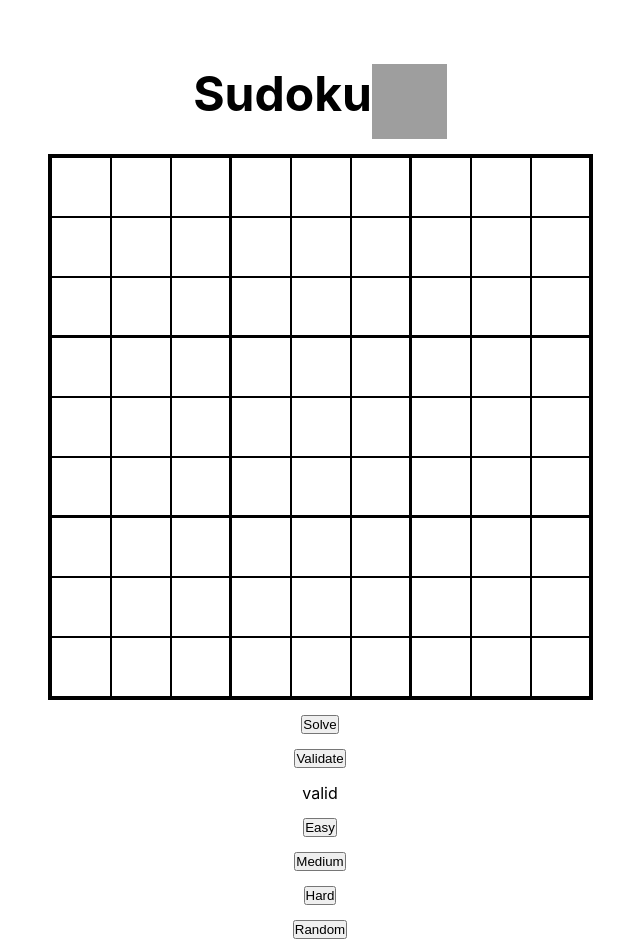
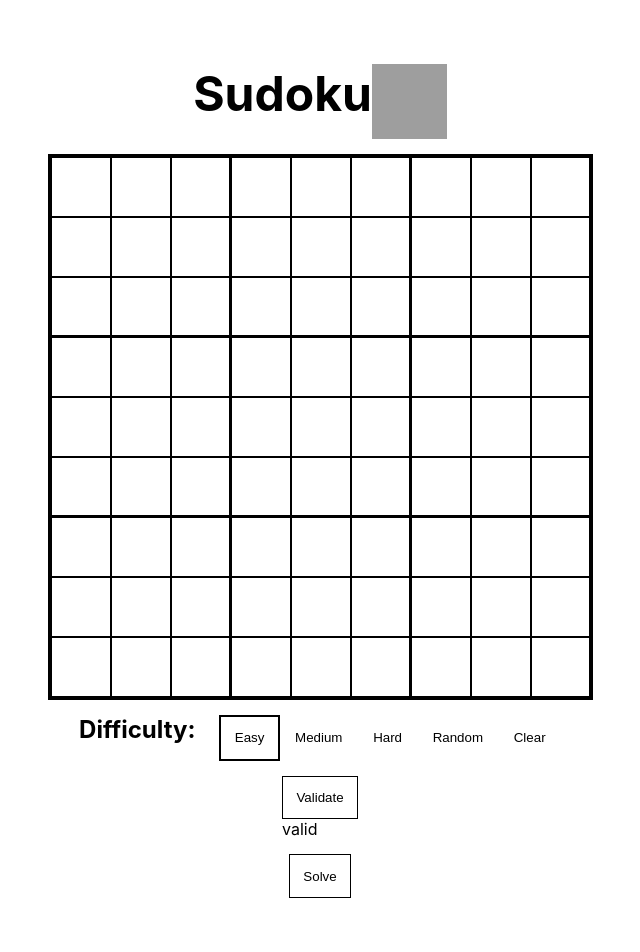
Before and after one commit to OatGoddess/Sudoku, a Next.js app: page / in a window 1280 px wide. Shown: the top 952 px of the page, without its empty margins (320-960 px from the left). Built offline with nearby package versions, Linux system fonts and the light colour scheme; no server answers; grey boxes are pictures that could not be loaded.

Commit message:
style buttons

```diff
--- /dev/null
+++ b/components/common/Button.js
@@ -0,0 +1,12 @@
+import styles from './button.module.css'
+
+export const Button = props => {
+  return (
+    <button
+      className={`${
+        props.selectable ? styles.selectable : styles.primaryButton
+      } ${props.selected ? styles.selected : ''}`}
+      {...props}
+    />
+  )
+}
--- /dev/null
+++ b/components/common/button.module.css
@@ -0,0 +1,19 @@
+.primaryButton {
+  padding: 1em;
+  border: 1px solid black;
+  background-color: white;
+}
+
+.selectable {
+  padding: 1em;
+  border: 2px solid transparent;
+  background-color: white;
+}
+
+.selectable:hover {
+  border: 2px solid black;
+}
+
+.selected {
+  border: 2px solid black;
+}
--- /dev/null
+++ b/components/common/index.js
@@ -0,0 +1 @@
+export { Button } from './Button'
--- a/pages/index.js
+++ b/pages/index.js
@@ -6,6 +6,7 @@ import { Board } from '../components/board'
 import { useBoard } from '../hooks'
 import { useState } from 'react'
 import { difficulties, randomDifficulty } from '../common/util/difficulty'
+import { Button } from '../components/common'
 
 export default function Home() {
   const { board, update, clear, validate, solve, difficulty, setDifficulty } =
@@ -26,57 +27,69 @@ export default function Home() {
           <Image src={Icon} alt='Sudoku Icon' width={75} height={75} />
         </div>
         <Board board={board} updateCell={update} />
-        <button
+        <div className={styles.buttonBar}>
+          <h2>Difficulty:</h2>
+          <Button
+            onClick={() => {
+              setDifficulty(difficulties.easy)
+            }}
+            selectable
+            selected={difficulty === difficulties.easy}
+          >
+            Easy
+          </Button>
+          <Button
+            onClick={() => {
+              setDifficulty(difficulties.medium)
+            }}
+            selectable
+            selected={difficulty === difficulties.medium}
+          >
+            Medium
+          </Button>
+          <Button
+            onClick={() => {
+              setDifficulty(difficulties.hard)
+            }}
+            selectable
+            selected={difficulty === difficulties.hard}
+          >
+            Hard
+          </Button>
+          <Button
+            onClick={() => {
+              setDifficulty(randomDifficulty())
+            }}
+            selectable
+          >
+            Random
+          </Button>
+          <Button
+            onClick={() => {
+              clear()
+            }}
+            selectable
+          >
+            Clear
+          </Button>
+        </div>
+        <div>
+          <Button
+            onClick={() => {
+              setValid(validate())
+            }}
+          >
+            Validate
+          </Button>
+          <div>{valid ? 'valid' : 'invalid'}</div>
+        </div>
+        <Button
           onClick={() => {
             solve()
           }}
         >
           Solve
-        </button>
-        <button
-          onClick={() => {
-            setValid(validate())
-          }}
-        >
-          Validate
-        </button>
-        <div>{valid ? 'valid' : 'invalid'}</div>
-        <button
-          onClick={() => {
-            setDifficulty(difficulties.easy)
-          }}
-        >
-          Easy
-        </button>
-        <button
-          onClick={() => {
-            setDifficulty(difficulties.medium)
-          }}
-        >
-          Medium
-        </button>
-        <button
-          onClick={() => {
-            setDifficulty(difficulties.hard)
-          }}
-        >
-          Hard
-        </button>
-        <button
-          onClick={() => {
-            setDifficulty(randomDifficulty())
-          }}
-        >
-          Random
-        </button>
-        <div>{difficulty}</div>
-        <button
-          onClick={() => {
-            clear()
-          }}
-        >
-          Clear
-        </button>
+        </Button>
       </main>
     </div>
   )
--- a/styles/Home.module.css
+++ b/styles/Home.module.css
@@ -22,6 +22,15 @@
   font-size: 3em;
 }
 
+.buttonBar {
+  display: flex;
+  flex-direction: row;
+}
+
+.buttonBar > h2 {
+  margin-right: 1em;
+}
+
 @media (max-width: 600px) {
   .grid {
     width: 100%;
```
